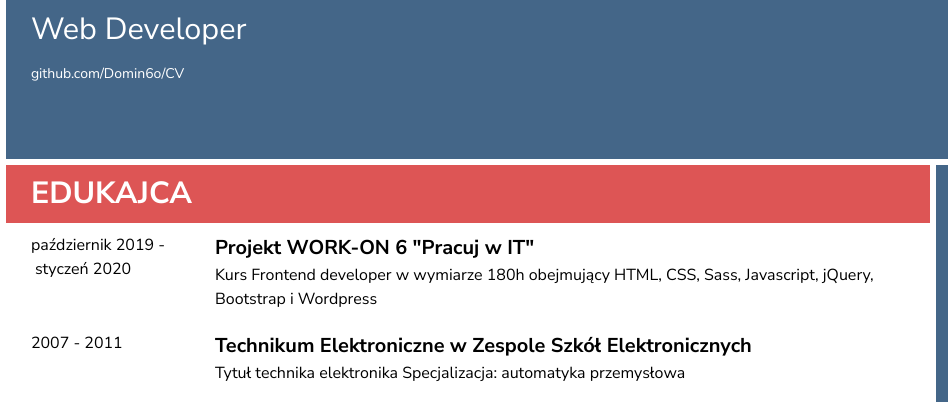
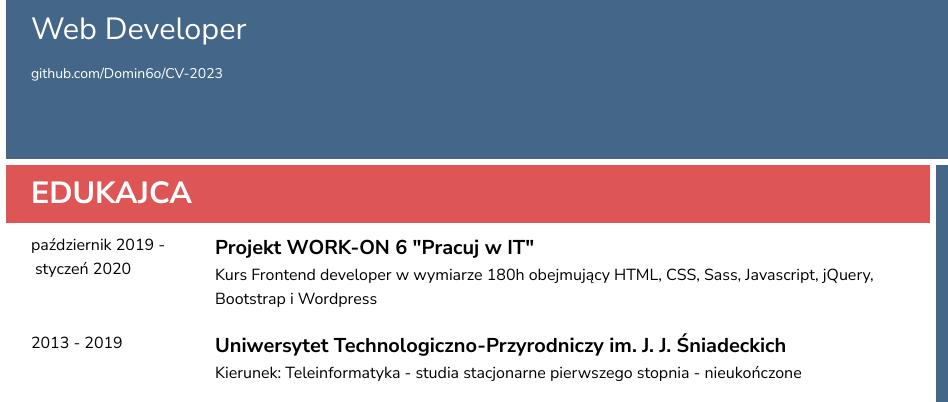
Before and after one commit to Domin6o/CV-2023, a plain HTML site: page index.html in a window 1280 px wide. Shown: the part 145-547 px from the top of the page, 0-948 px from the left. Drawn offline with Linux system fonts and the light colour scheme.

Commit message:
added git & uni

```diff
--- a/index.html
+++ b/index.html
@@ -15,7 +15,7 @@
     <div class="header-content">
       <h1>Dominik Wojcieszak</h1>
       <span class="profession">Web Developer</span>
-      <a class="link link--sm" href="https://domin6o.github.io/CV/">github.com/Domin6o/CV</a>
+      <a class="link link--sm" href="https://domin6o.github.io/CV-2023/">github.com/Domin6o/CV-2023</a>
     </div>
     <div class="photo">
       <img src="./imgs/face.jpg">
@@ -32,6 +32,13 @@
           <div>
             <h4 class="heading">Projekt WORK-ON 6 "Pracuj w IT"</h4>
             <p>Kurs Frontend developer w wymiarze 180h obejmujący HTML, CSS, Sass, Javascript, jQuery, Bootstrap i Wordpress</p>
+          </div>
+        </div>
+        <div class="date-item print-nobreak">
+          <div>2013 -&nbsp;2019</div>
+          <div>
+            <h4 class="heading">Uniwersytet Technologiczno-Przyrodniczy im. J. J. Śniadeckich</h4>
+            <p>Kierunek: Teleinformatyka - studia stacjonarne pierwszego stopnia - nieukończone</p>
           </div>
         </div>
         <div class="date-item print-nobreak">
```
